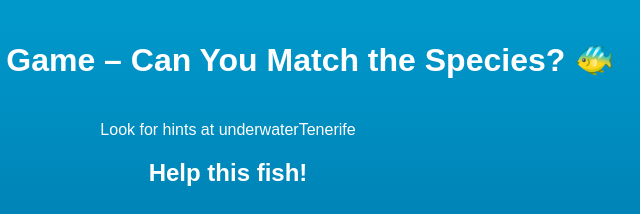
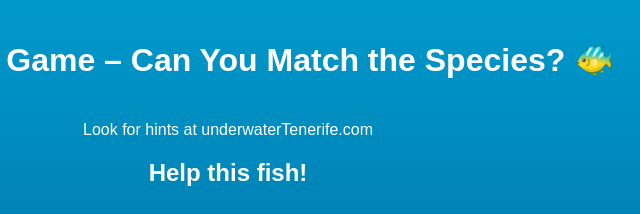
Before and after one commit to scubadiverse/scubadiverse.github.io, a plain HTML site: page index.html in a window 1280 px wide. Shown: the top 214 px of the page, 412-1052 px from the left. Drawn offline with Linux system fonts and the light colour scheme.

Commit message:
Update index.html

```diff
--- a/index.html
+++ b/index.html
@@ -59,9 +59,7 @@
 </head>
 <body>
   <h1>🐟 Fish ID Game – Can You Match the Species? 🐠</h1>
-  <p>Look for hints at underwaterTenerife</p>
-    <link="https://www.underwatertenerife.com">
-    </link>
+  <p>Look for hints at underwaterTenerife.com</p>
   <div id="game"></div>
 
   <audio id="correctSound" src="https://actions.google.com/sounds/v1/cartoon/clang_and_wobble.ogg"></audio>
```
